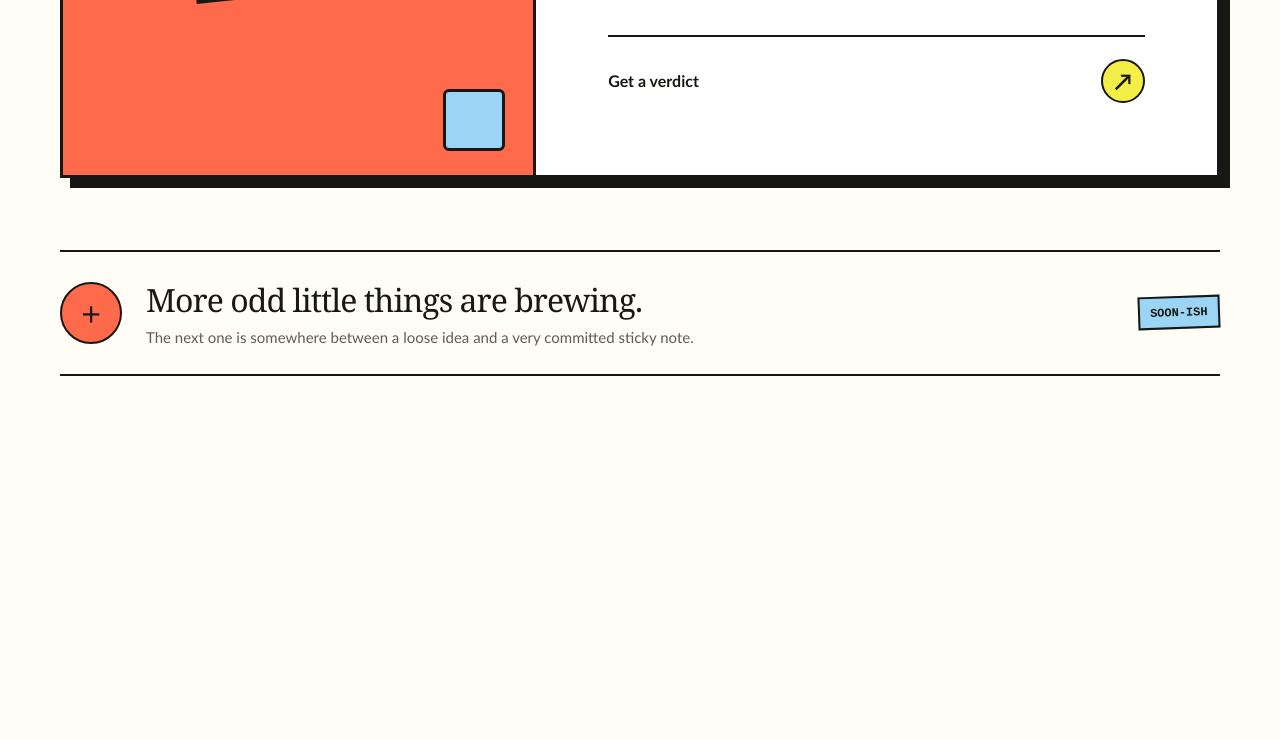
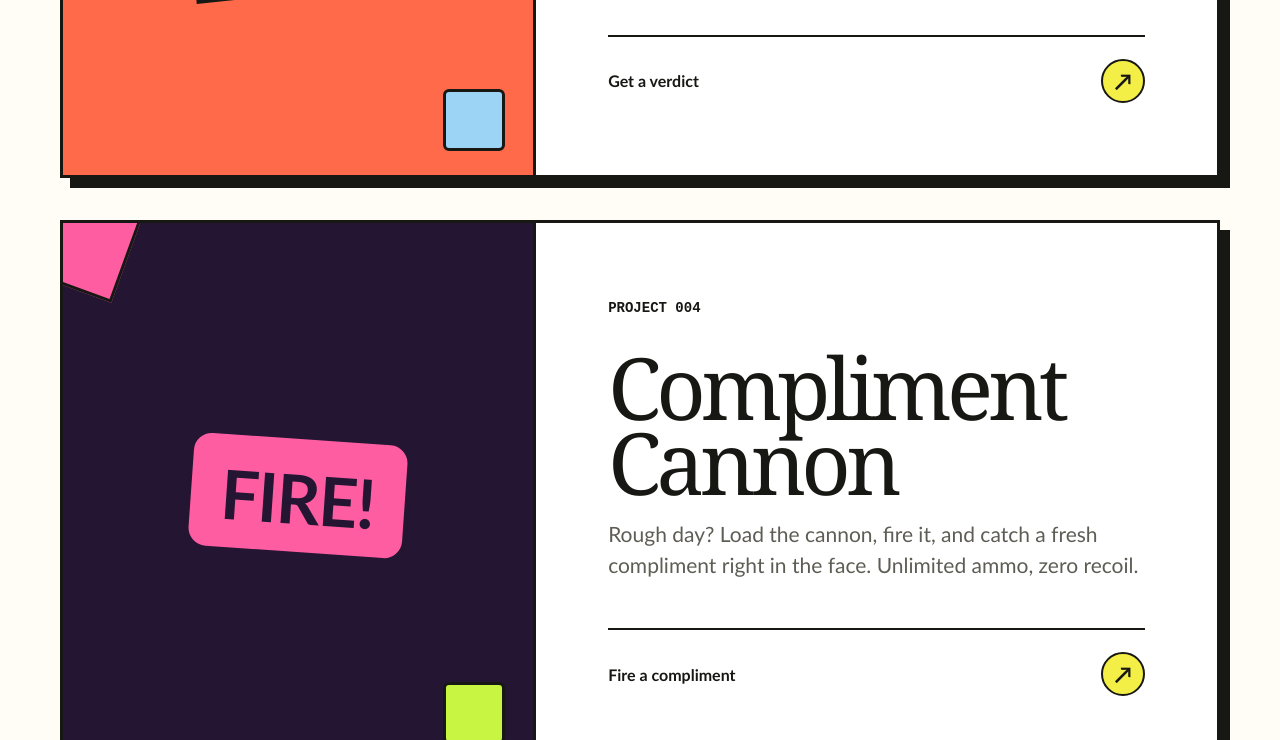
Before and after one commit to iamnottaiiii/ddj, a plain HTML site: page projects/index.html in a window 1280 px wide. Shown: the part 2060-2800 px from the top of the page. Before the commit the page ends 2508 px from the top, so only its background shows below. Drawn offline with Linux system fonts and the light colour scheme.

Commit message:
Register Project 004: Compliment Cannon on the shelf

```diff
--- a/projects/index.html
+++ b/projects/index.html
@@ -257,6 +257,26 @@
     .visual.alt2::before { background: var(--yellow); }
     .visual.alt2::after { background: var(--blue); border-radius: 6px; }
 
+    .visual.alt3 { background: #241533; }
+    .visual.alt3::before { background: #ff5da2; }
+    .visual.alt3::after { background: #c8f542; border-radius: 6px; }
+
+    .praise-stamp {
+      position: relative;
+      z-index: 1;
+      padding: 18px 30px 14px;
+      background: #ff5da2;
+      color: #241533;
+      border: 4px solid #241533;
+      border-radius: 22px;
+      box-shadow: 8px 8px 0 #241533;
+      transform: rotate(4deg);
+      font-family: "Trebuchet MS", Verdana, sans-serif;
+      font-weight: 900;
+      font-size: clamp(40px, 6vw, 68px);
+      letter-spacing: -.02em;
+    }
+
     .verdict-stamp {
       position: relative;
       z-index: 1;
@@ -497,7 +517,7 @@
 
     <section class="intro" aria-labelledby="page-title">
       <h1 id="page-title">The project <em>shelf.</em></h1>
-      <p class="count">3 things in the wild</p>
+      <p class="count">4 things in the wild</p>
     </section>
 
     <a class="project" href="../excuse-generator/" aria-label="Open the Excuse Generator">
@@ -551,6 +571,21 @@
       </div>
     </a>
 
+    <a class="project" href="../compliment-cannon/" aria-label="Open Compliment Cannon">
+      <div class="visual alt3" aria-hidden="true">
+        <div class="praise-stamp">FIRE!</div>
+      </div>
+
+      <div class="project-copy">
+        <div>
+          <span class="number">PROJECT 004</span>
+          <h2>Compliment Cannon</h2>
+          <p class="description">Rough day? Load the cannon, fire it, and catch a fresh compliment right in the face. Unlimited ammo, zero recoil.</p>
+        </div>
+        <span class="open">Fire a compliment <b aria-hidden="true">↗</b></span>
+      </div>
+    </a>
+
     <section class="soon" aria-labelledby="soon-title">
       <span class="soon-mark" aria-hidden="true">+</span>
       <div>
```
